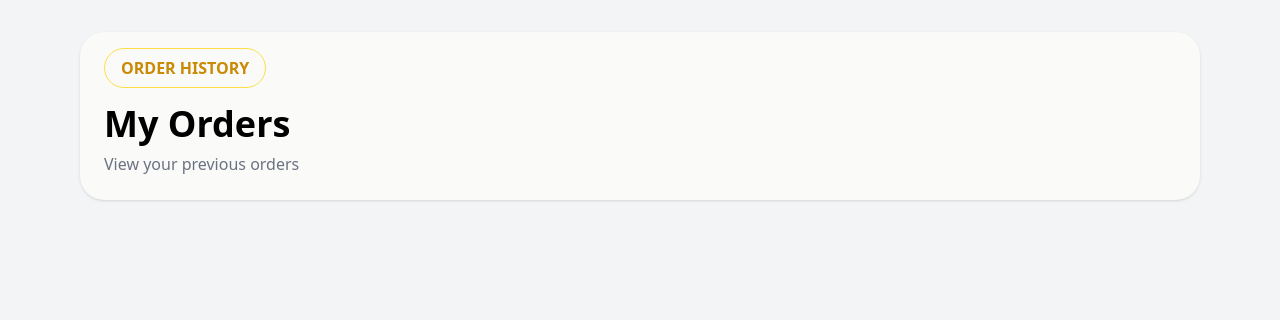
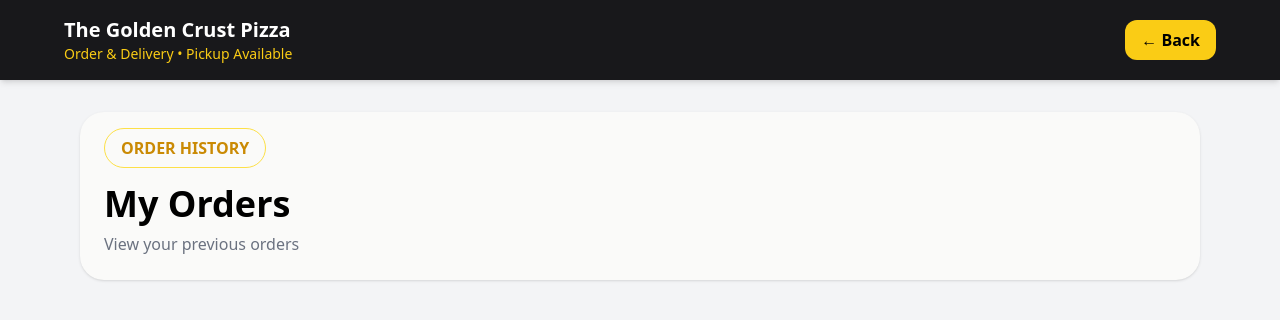
Before and after one commit to Emac56/pizza-website-ecommerce-project, a website: page frontend/order-history.html in a window 1280 px wide. Drawn offline with nearby package versions, Linux system fonts and the light colour scheme.

Commit message:
update order-history.html

```diff
--- a/frontend/order-history.html
+++ b/frontend/order-history.html
@@ -10,6 +10,54 @@
 </head>
 
 <body class="bg-gray-100">
+
+<header
+  class="bg-zinc-900
+         text-white
+         px-4 py-4
+         shadow-md"
+>
+
+  <div
+    class="max-w-6xl
+           mx-auto
+           flex
+           items-center
+           justify-between"
+  >
+
+    <div>
+
+      <h1
+        class="text-xl
+               font-bold"
+      >
+        The Golden Crust Pizza
+      </h1>
+
+      <p
+        class="text-yellow-400
+               text-sm"
+      >
+        Order & Delivery • Pickup Available
+      </p>
+
+    </div>
+
+    <a
+      href="index.html"
+      class="bg-yellow-400
+             text-black
+             px-4 py-2
+             rounded-xl
+             font-semibold"
+    >
+      ← Back
+    </a>
+
+  </div>
+
+</header>
 
   <main class="max-w-6xl mx-auto px-4 py-8">
 
```
